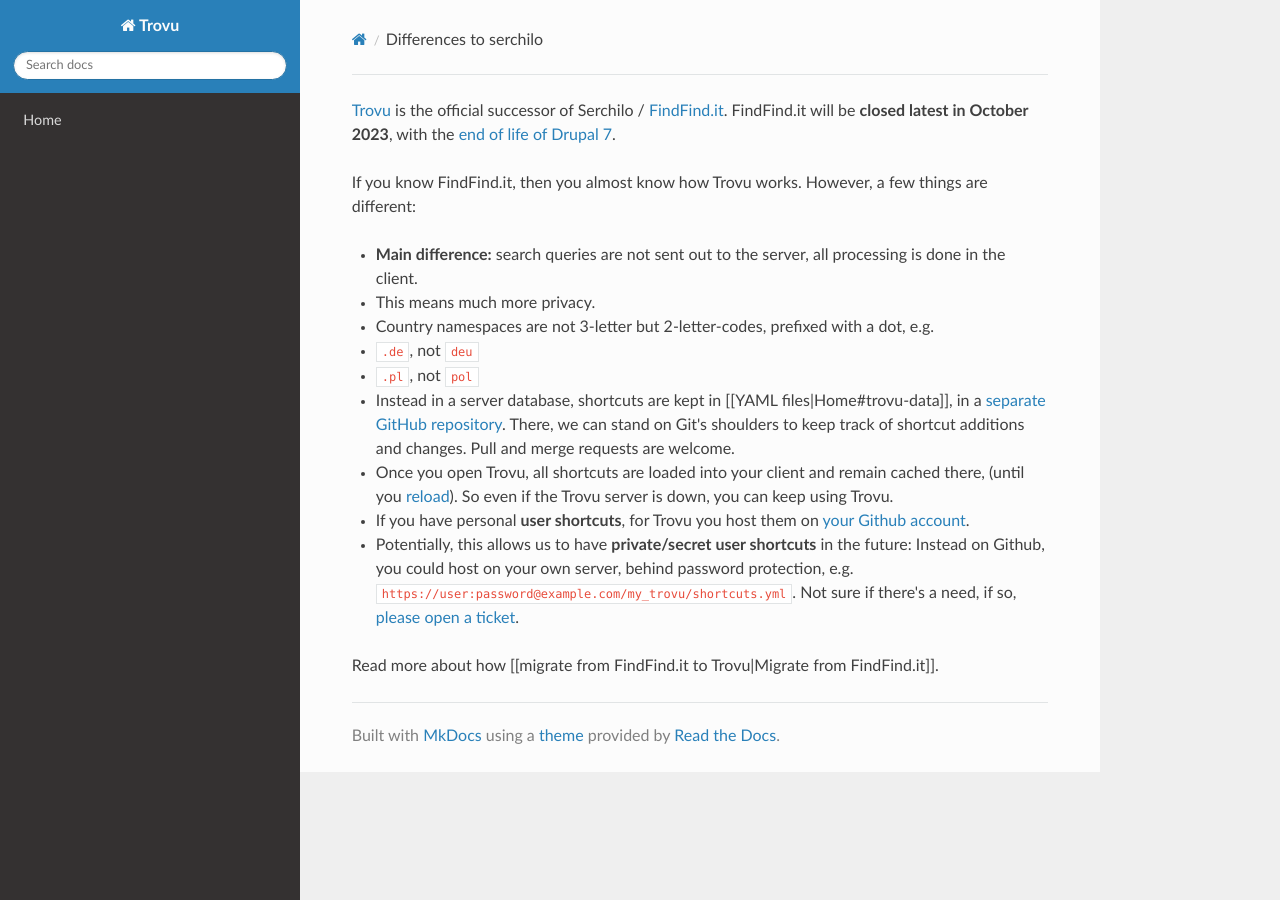
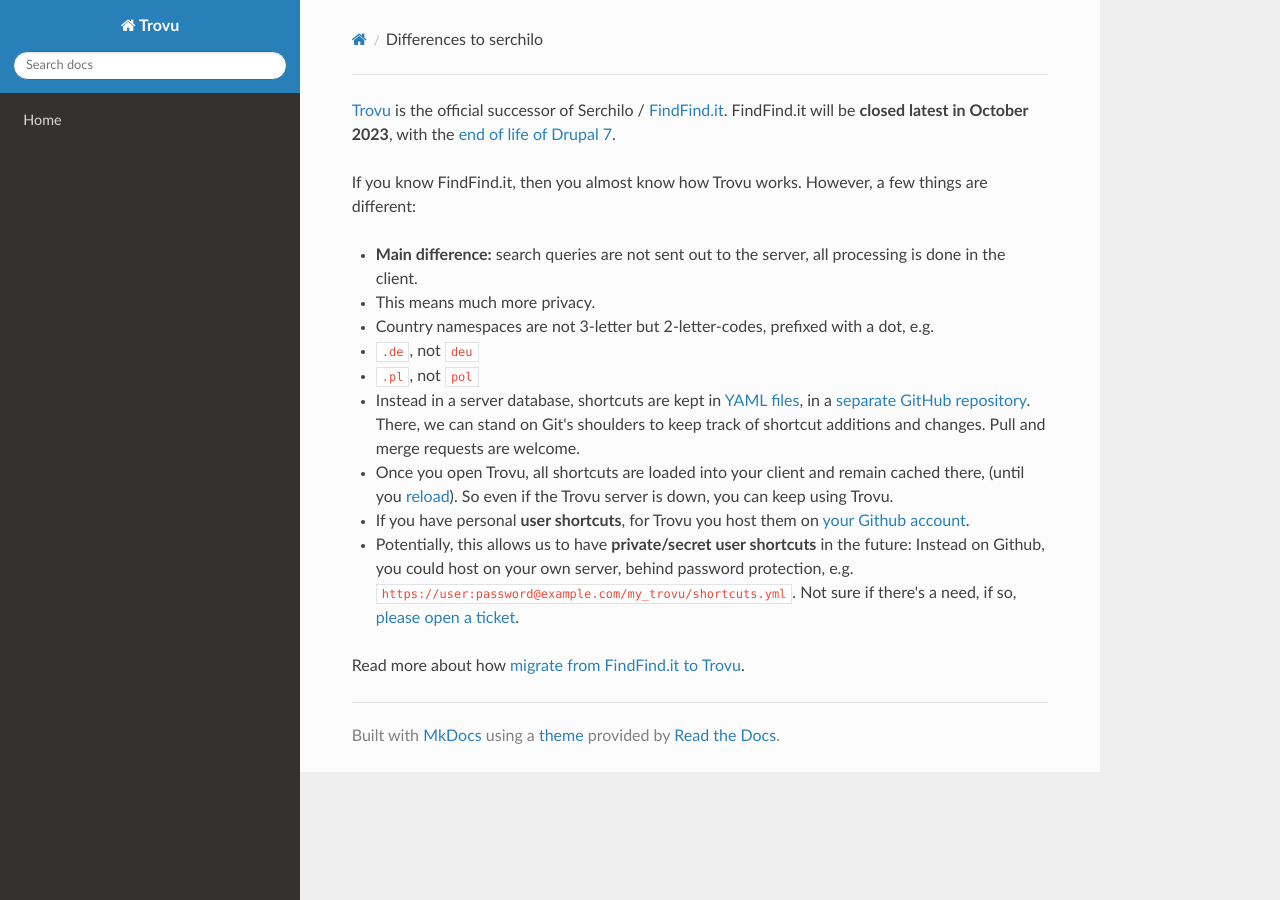
Before and after one commit to trovu/trovu, an MkDocs documentation site: the page built from docs/differences-to-serchilo.md, in a window 1280 px wide. Built offline with MkDocs 1.6.1, drawn with Linux system fonts in a browser that asks for light colours; nearby versions of some CDN libraries.

Commit message:
Fix links.

```diff
--- a/docs/differences-to-serchilo.md
+++ b/docs/differences-to-serchilo.md
@@ -7,9 +7,9 @@
 - Country namespaces are not 3-letter but 2-letter-codes, prefixed with a dot, e.g.
   - `.de`, not `deu`
   - `.pl`, not `pol`
-- Instead in a server database, shortcuts are kept in [[YAML files|Home#trovu-data]], in a [separate GitHub repository](https://github.com/trovu/trovu-data/). There, we can stand on Git's shoulders to keep track of shortcut additions and changes. Pull and merge requests are welcome.
+- Instead in a server database, shortcuts are kept in [YAML files](shortcuts.md), in a [separate GitHub repository](https://github.com/trovu/trovu-data/). There, we can stand on Git's shoulders to keep track of shortcut additions and changes. Pull and merge requests are welcome.
 - Once you open Trovu, all shortcuts are loaded into your client and remain cached there, (until you [reload](https://github.com/trovu/trovu.github.io/wiki/Troubleshooting#i-edited-a-shortcut-but-it-has-no-effect)). So even if the Trovu server is down, you can keep using Trovu.
 - If you have personal **user shortcuts**, for Trovu you host them on [your Github account](https://github.com/trovu/trovu.github.io/wiki/Advanced-settings-&-personal-shortcuts).
-  -  Potentially, this allows us to have **private/secret user shortcuts** in the future: Instead on Github, you could host on your own server, behind password protection, e.g. `https://user:password@example.com/my_trovu/shortcuts.yml`. Not sure if there's a need, if so, [please open a ticket](https://github.com/trovu/trovu-web/issues).
+  - Potentially, this allows us to have **private/secret user shortcuts** in the future: Instead on Github, you could host on your own server, behind password protection, e.g. `https://user:password@example.com/my_trovu/shortcuts.yml`. Not sure if there's a need, if so, [please open a ticket](https://github.com/trovu/trovu-web/issues).
 
-Read more about how [[migrate from FindFind.it to Trovu|Migrate from FindFind.it]].
+Read more about how [migrate from FindFind.it to Trovu](legacy/migrate.md).
```
